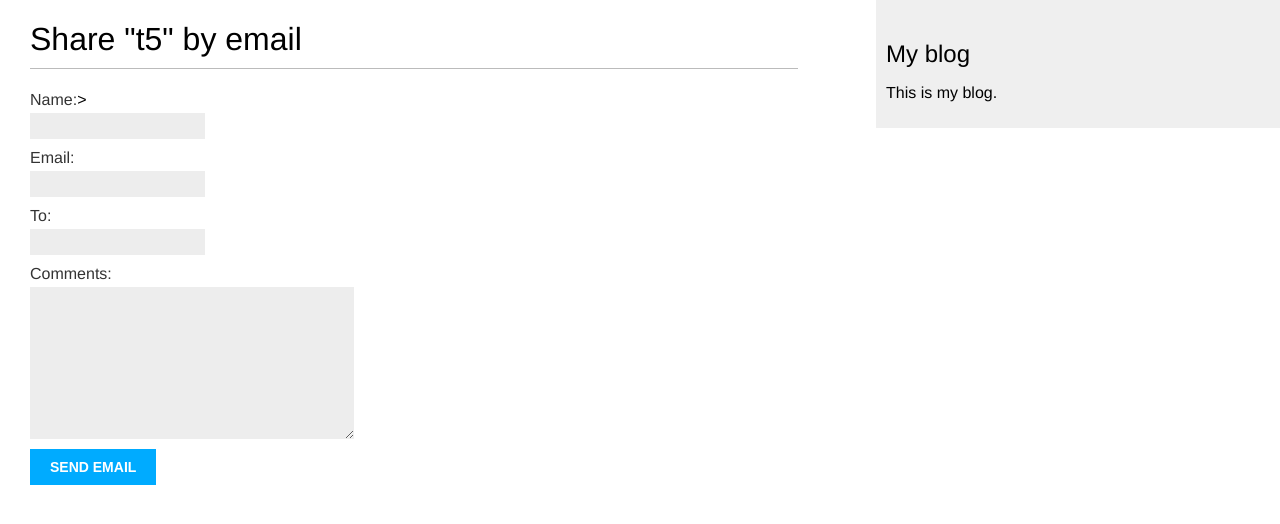
After one commit to thesurfermac/django-simple-blog, a Django app: page /blog/6/share/ in a window 1280 px wide. The commit adds this page. Shown: the top 524 px of the page. Run offline with Django 3.2, Linux system fonts and the light colour scheme; data comes from the database, SQL or seed files in the repository.

Commit message:
form to share posts

```diff
--- /dev/null
+++ b/blog/forms.py
@@ -0,0 +1,8 @@
+from django import forms
+
+
+class EmailPostForm(forms.Form):
+    name = forms.CharField(max_length=25)
+    email = forms.EmailField()
+    to = forms.EmailField()
+    comments = forms.CharField(required=False, widget=forms.Textarea)
--- a/blog/templates/blog/post/detail.html
+++ b/blog/templates/blog/post/detail.html
@@ -7,4 +7,7 @@
     Published {{ post.publish }} by {{ post.author }}
   </p>
   {{ post.body|truncatewords:30|linebreaks }}
+  <p>
+    <a href="{% url 'blog:post_share' post.id %}"> Share this post </a>
+  </p>
 {% endblock %}
--- /dev/null
+++ b/blog/templates/blog/post/share.html
@@ -0,0 +1,13 @@
+{% extends "blog/base.html" %}
+{% block title %}Share a post{% endblock%}
+{%block content %}
+  {% if sent %}
+    <h1>Email successfully sent</h1>
+    <p>"{{post.title}} was successfully sent to {{ form.cleaned_data.to}}.</p>
+  {% else %}
+    <h1>Share "{{ post.title }}" by email</h1>
+    <form method="POST">{{ form.as_p }} {% csrf_token %}
+    <input type="submit" value="Send Email">>
+    </form>
+  {% endif %}
+{% endblock%}
--- a/blog/urls.py
+++ b/blog/urls.py
@@ -6,7 +6,8 @@ app_name = 'blog'
 urlpatterns = [
     # path('', views.post_list, name='post_list'),
     path("", views.PostListView.as_view(), name="post_list"),
+    path('<int:post_id>/share/', views.post_share, name='post_share'),
     path('<int:year>/<int:month>/<int:day>/<slug:post>/',
          views.post_detail,
-         name='post_detail')
+         name='post_detail'),
 ]
--- a/blog/views.py
+++ b/blog/views.py
@@ -1,6 +1,8 @@
 from django.shortcuts import get_object_or_404, render
 from django.views.generic import ListView
 from .models import Post
+from .forms import EmailPostForm
+from django.core.mail import send_mail
 from django.core.paginator import Paginator, EmptyPage, PageNotAnInteger
 # Create your views here.
 
@@ -20,11 +22,35 @@ def post_list(request):
         'page': page
     })
 
+
 class PostListView(ListView):
-  queryset = Post.published.all()
-  context_object_name = 'posts'
-  paginate_by=3
-  template_name = 'blog/post/list.html'
+    queryset = Post.published.all()
+    context_object_name = 'posts'
+    paginate_by = 3
+    template_name = 'blog/post/list.html'
+
+
+def post_share(request, post_id):
+    post = get_object_or_404(Post, id=post_id, status='published')
+    sent = False
+    if request.method == 'POST':
+        form = EmailPostForm(request.POST)
+        if form.is_valid():
+            cd = form.cleaned_data
+            post_url = request.build_absolute_uri(post.get_absolute_url())
+            subject = f"{cd['name']} recommends you read {post.title}"
+            message = f"Read {post.title} at {post_url} \n\n" \
+              f"{cd['name']}\'s comments: {cd['comments']}"
+            send_mail(subject, message, 'admin@myblog.com', [cd['to']])
+            sent = True
+    else:
+        form = EmailPostForm()
+    return render(request, 'blog/post/share.html', {
+        'post': post,
+        'form': form,
+        'sent': sent
+    })
+
 
 def post_detail(request, year, month, day, post):
     post = get_object_or_404(Post,
--- a/mysite/settings.py
+++ b/mysite/settings.py
@@ -119,3 +119,6 @@ USE_TZ = True
 # https://docs.djangoproject.com/en/3.0/howto/static-files/
 
 STATIC_URL = '/static/'
+EMAIL_BACKEND = 'django.core.mail.backends.console.EmailBackend'
+EMAIL_PORT =587
+EMAIL_USE_TLS = True
```
